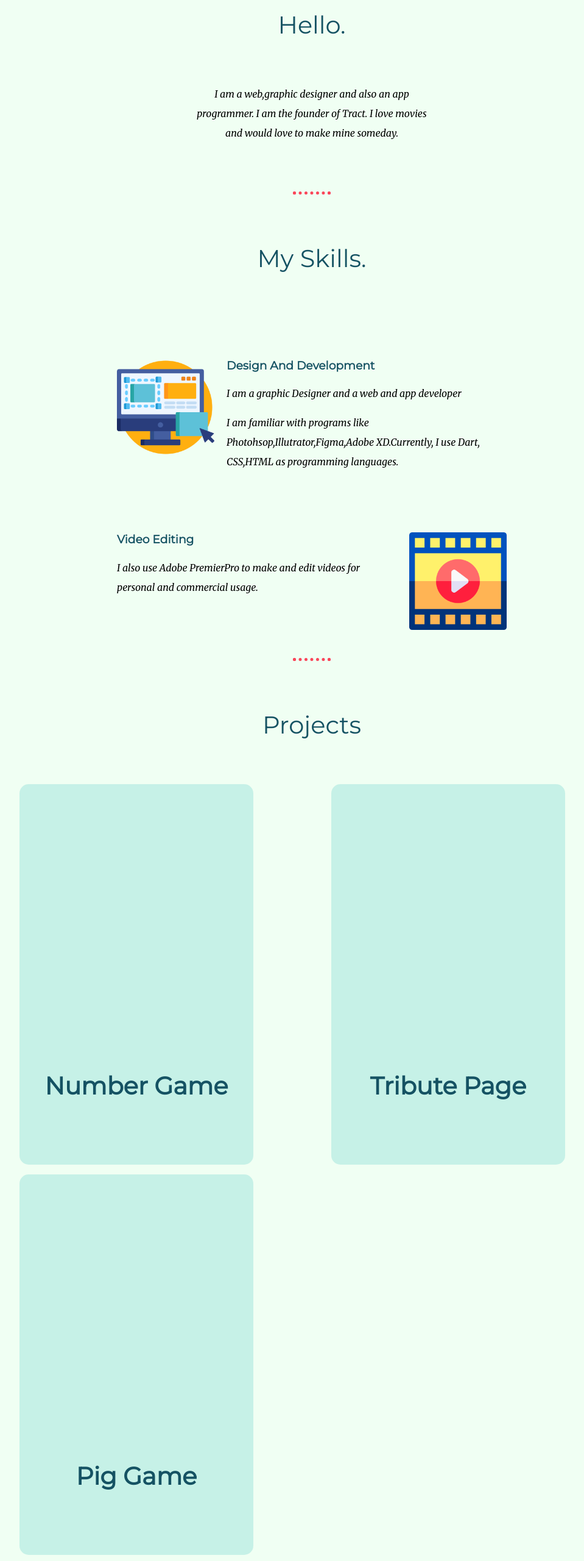
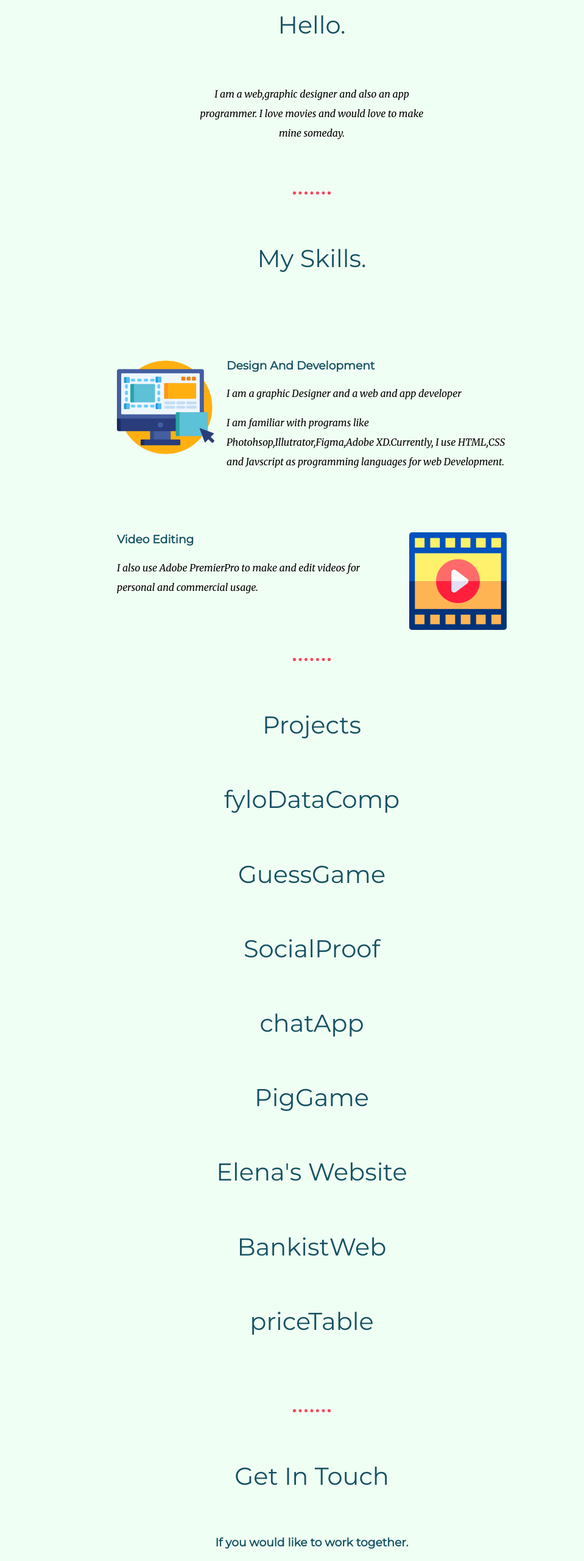
Before and after one commit to mannyficient/PersonalSite, a plain HTML site: page index.html in a window 1280 px wide. Shown: the part 1200-3760 px from the top of the page at 61% size, without its empty margins (128-1087 px from the left). Drawn offline with Linux system fonts and the light colour scheme.

Commit message:
Update index.html

```diff
--- a/index.html
+++ b/index.html
@@ -1,15 +1,15 @@
 <!DOCTYPE html>
 <html lang="en" dir="ltr">
-
   <head>
-  <meta charset="utf-8">
+    <meta charset="utf-8" />
     <title>Emmanuel Adegbe</title>
-  <link rel="stylesheet" href="css/styles.css">
-  <link rel="icon" href="favicon.ico">
-  <link rel="preconnect" href="https://fonts.gstatic.com">
+    <link rel="stylesheet" href="css/styles.css" />
+    <link rel="icon" href="favicon.ico" />
+    <link rel="preconnect" href="https://fonts.gstatic.com" />
     <link
       href="https://fonts.googleapis.com/css2?family=Merriweather:ital@1&family=Montserrat&family=Sacramento&display=swap"
-    rel="stylesheet">
+      rel="stylesheet"
+    />
   </head>
 
   <body>
@@ -21,96 +21,157 @@
       </div>
     </header>
     <div id="Home welcome-section" class="top-container">
-
-    <img class="top-cloud" src="images/cloud.png" alt="">
+      <img class="top-cloud" src="images/cloud.png" alt="" />
       <h1>I'm Emmanuel.</h1>
       <h2>a programmer.</h2>
-    <img class="bottom-cloud" src="images/cloud.png" alt="">
-    <img src="images/mountain.png" alt="">
+      <img class="bottom-cloud" src="images/cloud.png" alt="" />
+      <img src="images/mountain.png" alt="" />
     </div>
 
     <div class="middle-container">
       <div class="profile">
-      <img class="profile" src="images/circle-cropped.png" alt="profile-photo" style="width:200px;">
+        <img
+          class="profile"
+          src="images/circle-cropped.png"
+          alt="profile-photo"
+          style="width: 200px"
+        />
         <h2>Hello.</h2>
-      <p class="intro">I am a web,graphic designer and also an app programmer. I am the founder of Tract. I love movies
-        and would love to make mine someday.</p>
+        <p class="intro">
+          I am a web,graphic designer and also an app programmer. I love movies
+          and would love to make mine someday.
+        </p>
       </div>
-    <hr>
+      <hr />
 
       <div class="skills">
         <h2>My Skills.</h2>
         <div class="skill-row">
-        <img class="ux" src="images/ux.png" alt="">
+          <img class="ux" src="images/ux.png" alt="" />
           <h3>Design And Development</h3>
           <p>I am a graphic Designer and a web and app developer</p>
-        <p>I am familiar with programs like Photohsop,Illutrator,Figma,Adobe XD.Currently, I use Dart, CSS,HTML as
-          programming languages.</p>
+          <p>
+            I am familiar with programs like Photohsop,Illutrator,Figma,Adobe
+            XD.Currently, I use HTML,CSS and Javscript as programming languages
+            for web Development.
+          </p>
         </div>
         <div class="skill-row">
-        <img class="video" src="images/video-player.png" alt="">
+          <img class="video" src="images/video-player.png" alt="" />
           <h3>Video Editing</h3>
-        <p>I also use Adobe PremierPro to make and edit videos for personal and commercial usage.</p>
+          <p>
+            I also use Adobe PremierPro to make and edit videos for personal and
+            commercial usage.
+          </p>
         </div>
       </div>
-    <hr>
-    <div id="Projects" class="skills">
-      <h2>Projects</h2>
-      <aside class="project">
-        <div class="card">
-          <div class="card-side front">
-            <h2 class="project-title">Number Game
-            </h2>
+      <hr />
+      <div id="projects" class="skills">
+        <h2 class="projects-title">Projects</h2>
+        <div class="projects-container">
+          <div>
+            <a
+              href="https://mannyficient.github.io/fyloDataComp/"
+              target="_blank"
+            >
+              <div class="projects__card">
+                <h2>fyloDataComp</h2>
               </div>
-          <a href="https://mannyficient.github.io/numberGuessGame/" target="_blank" id="picture1"
-            class="card-side back">
-            <!-- <div>Back Side
-            </div> -->
             </a>
           </div>
-
-        <div class="card">
-          <div class="card-side front">
-            <h2 class="project-title">Tribute Page
-            </h2>
+          <div>
+            <a
+              href="https://mannyficient.github.io/numberGuessGame/"
+              target="_blank"
+            >
+              <div class="projects__card">
+                <h2>GuessGame</h2>
               </div>
-          <a href="https://codepen.io/mannyficient/full/MWpERWe" target="_blank" id="picture2" class="card-side back">
-            <!-- <div>Back Side
-            </div> -->
             </a>
           </div>
-
-        <div class="card">
-          <div class="card-side front">
-            <h2 class="project-title">Pig Game
-            </h2>
+          <div>
+            <a
+              href="https://mannyficient.github.io/socialProofSection/"
+              target="_blank"
+            >
+              <div class="projects__card">
+                <h2>SocialProof</h2>
               </div>
-          <div id="picture3" class="card-side back">
-            <!-- <div>Back Side</div> -->
+            </a>
+          </div>
+          <div>
+            <a href="https://mannyficient.github.io/chatApp/" target="_blank">
+              <div class="projects__card">
+                <h2>chatApp</h2>
+              </div>
+            </a>
+          </div>
+          <div>
+            <a href="https://mannyficient.github.io/PigGame/" target="_blank">
+              <div class="projects__card">
+                <h2>PigGame</h2>
+              </div>
+            </a>
+          </div>
+          <div>
+            <a href=" https://mannyficient.github.io/elenaWeb/" target="_blank">
+              <div class="projects__card">
+                <h2>Elena's Website</h2>
+              </div>
+            </a>
+          </div>
+          <div>
+            <a
+              href="https://mannyficient.github.io/BankistWeb/"
+              target="_blank"
+            >
+              <div class="projects__card">
+                <h2>BankistWeb</h2>
+              </div>
+            </a>
+          </div>
+          <div>
+            <a
+              href="https://mannyficient.github.io/priceTable/"
+              target="_blank"
+            >
+              <div class="projects__card">
+                <h2>priceTable</h2>
+              </div>
+            </a>
           </div>
         </div>
-      </aside>
       </div>
-    <hr>
+      <hr />
 
       <div class="contact-me">
         <h2>Get In Touch</h2>
         <h3>If you would like to work together.</h3>
-      <p class="contact-message">Feel free to contact me. So we can embark on a journey to creating either a new
-        website, application or graphic design.</p>
+        <p class="contact-message">
+          Feel free to contact me. So we can embark on a journey to creating
+          either a new website, application or graphic design.
+        </p>
         <a class="btn" href="mailto:eoadegbe@gmail.com">CONTACT ME</a>
       </div>
     </div>
 
-
     <div class="bottom-container">
-    <a class="footer-link" href="https://www.linkedin.com/in/emmanuel-adegbe-844b501ab/">LinkedIn</a>
+      <a
+        class="footer-link"
+        href="https://www.linkedin.com/in/emmanuel-adegbe-844b501ab/"
+        >LinkedIn</a
+      >
       <a class="footer-link" href="https://twitter.com/Smilley_A">Twitter</a>
-    <a class="footer-link" href="https://www.behance.net/Mannyficient">Behance</a>
-    <a class="footer-link profile-link" href="https://github.com/mannyficient">GitHub</a>
+      <a class="footer-link" href="https://www.behance.net/Mannyficient"
+        >Behance</a
+      >
+      <a
+        class="footer-link profile-link"
+        href="https://github.com/mannyficient?tab=repositories"
+        >GitHub</a
+      >
       <p class="copyright">© 2020 Emmanuel Adegbe.</p>
     </div>
-
+    <script src="./index.js"></script>
   </body>
-
 </html>
```
Lines whose indentation alone changed are shown as unchanged.
